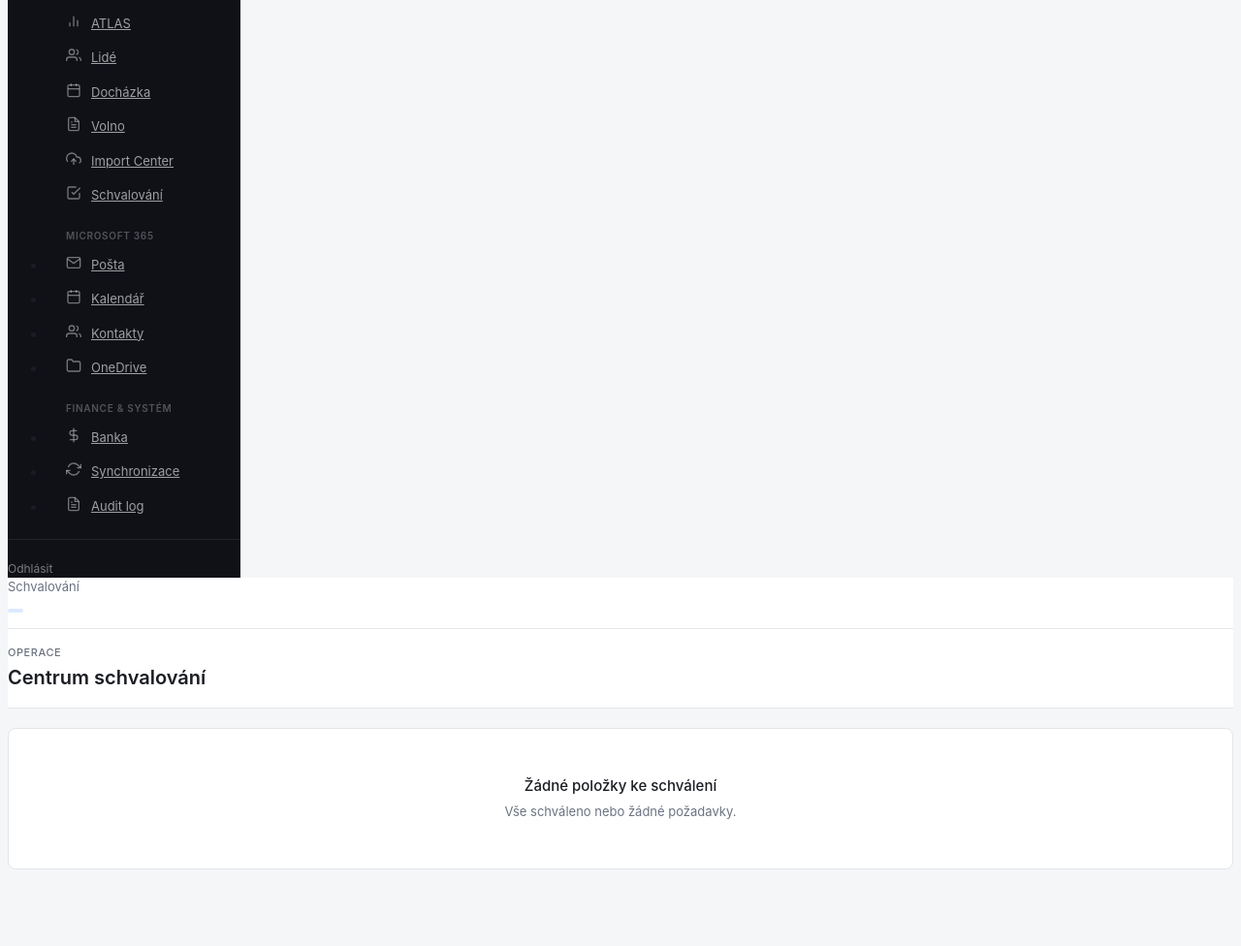
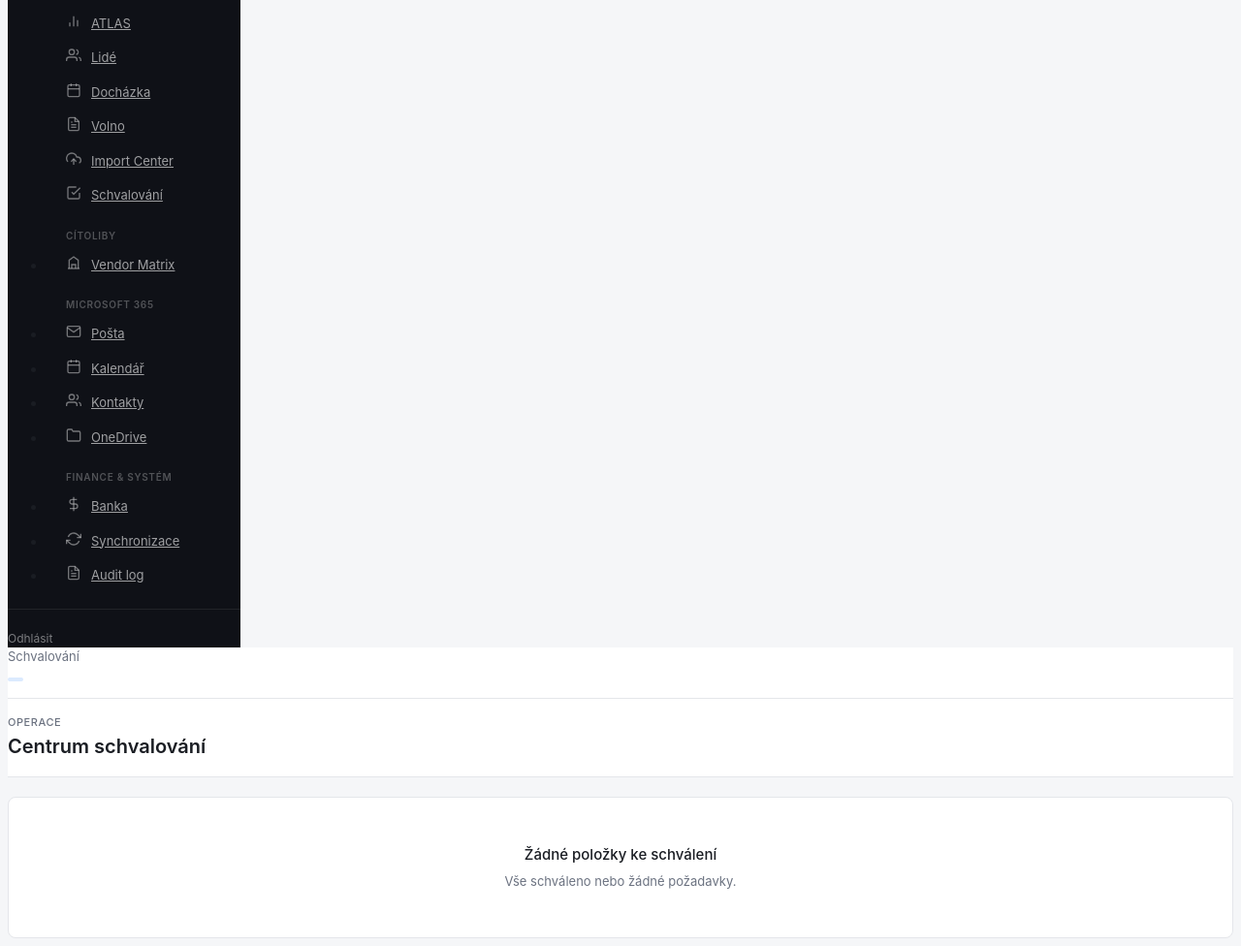
Before and after one commit to maroldova-sketch/investimenti-nexus, a FastAPI app: template frontend/templates/pages/attendance/approvals.html in a window 1280 px wide. Shown: the part 628-1604 px from the top of the page at 97% size. Before the commit the page ends 1525 px from the top, so only its background shows below. Run offline with FastAPI, Linux system fonts and the light colour scheme; the template is opened without the code that fills it, so the values that code supplies are empty; some libraries are stand-ins or nearby versions.

Commit message:
Add Castello Vendor Matrix to NEXUS navigation

```diff
--- a/frontend/templates/layouts/base.html
+++ b/frontend/templates/layouts/base.html
@@ -122,6 +122,14 @@
             </a>
           </li>
 
+          <div class="nav-section-label">Cítoliby</div>
+          <li class="nav-item">
+            <a class="nav-link{% if active_section == 'castello-vendors' %} active{% endif %}" href="/castello/vendors">
+              <span class="nav-link-icon"><svg xmlns="http://www.w3.org/2000/svg" width="16" height="16" viewBox="0 0 24 24" fill="none" stroke="currentColor" stroke-width="2"><path d="M3 21h18"/><path d="M5 21V8l7-5 7 5v13"/><path d="M9 21v-6h6v6"/></svg></span>
+              <span class="nav-link-title">Vendor Matrix</span>
+            </a>
+          </li>
+
           <div class="nav-section-label">Microsoft 365</div>
 
           <li class="nav-item">
```
